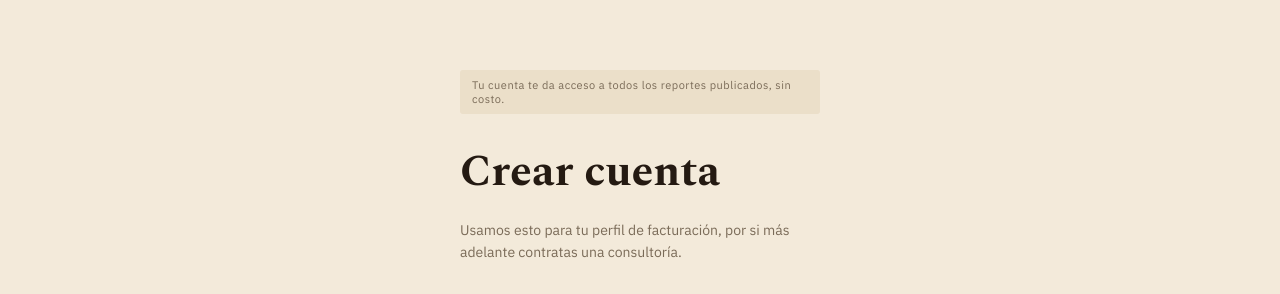
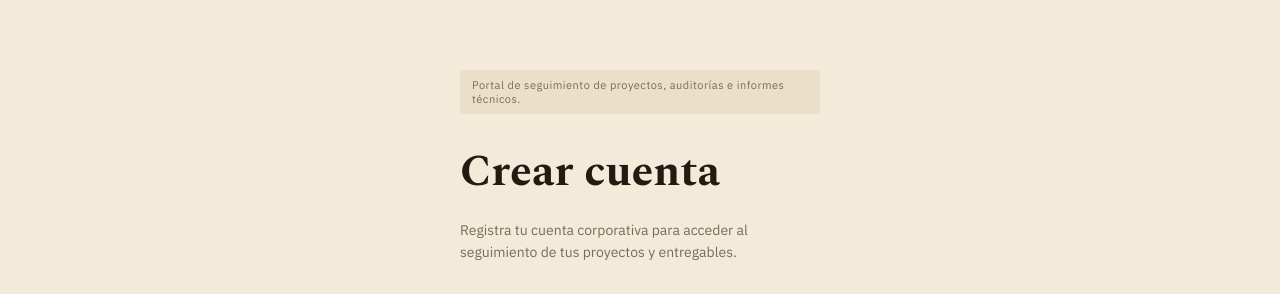
Before and after one commit to pcamacho447/inmerge-web-site, a React (Vite) app in the folder web/app/: page /registro in a window 1280 px wide. Shown: the part 142-436 px from the top of the page. Built offline with nearby package versions, Linux system fonts and the light colour scheme; no server answers.

Commit message:
style(auth): update registration banner and safeguard login error string formatting

```diff
--- a/web/app/src/pages/Login.jsx
+++ b/web/app/src/pages/Login.jsx
@@ -108,7 +108,20 @@ export default function Login() {
               fontFamily: "'IBM Plex Sans',sans-serif",
             }}
           />
-          {error && <div style={{ fontSize: 13, color: 'var(--rose)' }}>{error}</div>}
+          {error && (
+            <div
+              style={{
+                fontSize: 13,
+                color: 'var(--rose)',
+                background: 'rgba(208, 138, 110, 0.12)',
+                padding: '10px 14px',
+                borderRadius: 4,
+                border: '1px solid var(--rose)',
+              }}
+            >
+              {typeof error === 'string' ? error : (error?.message || 'Tus credenciales son incorrectas.')}
+            </div>
+          )}
           <button
             type="submit"
             disabled={submitting}
--- a/web/app/src/pages/Registro.jsx
+++ b/web/app/src/pages/Registro.jsx
@@ -47,13 +47,13 @@ export default function Registro() {
             marginBottom: 24,
           }}
         >
-          Tu cuenta te da acceso a todos los reportes publicados, sin costo.
+          Portal de seguimiento de proyectos, auditorías e informes técnicos.
         </div>
         <div style={{ fontFamily: "'Spectral',serif", fontWeight: 700, fontSize: 'clamp(32px,5vw,44px)', marginBottom: 12 }}>
           Crear cuenta
         </div>
         <p style={{ fontSize: 14, color: 'var(--muted)', lineHeight: 1.6, marginBottom: 32 }}>
-          Usamos esto para tu perfil de facturación, por si más adelante contratas una consultoría.
+          Registra tu cuenta corporativa para acceder al seguimiento de tus proyectos y entregables.
         </p>
 
         <form onSubmit={handleSubmit} style={{ display: 'flex', flexDirection: 'column', gap: 16 }}>
```
